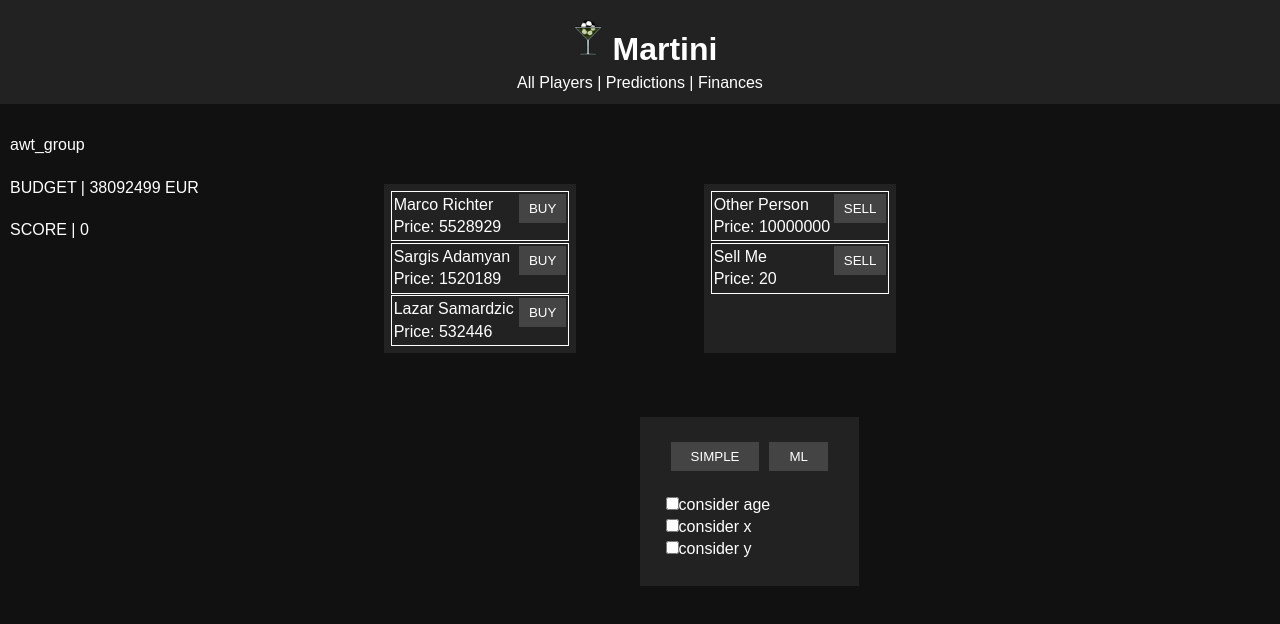
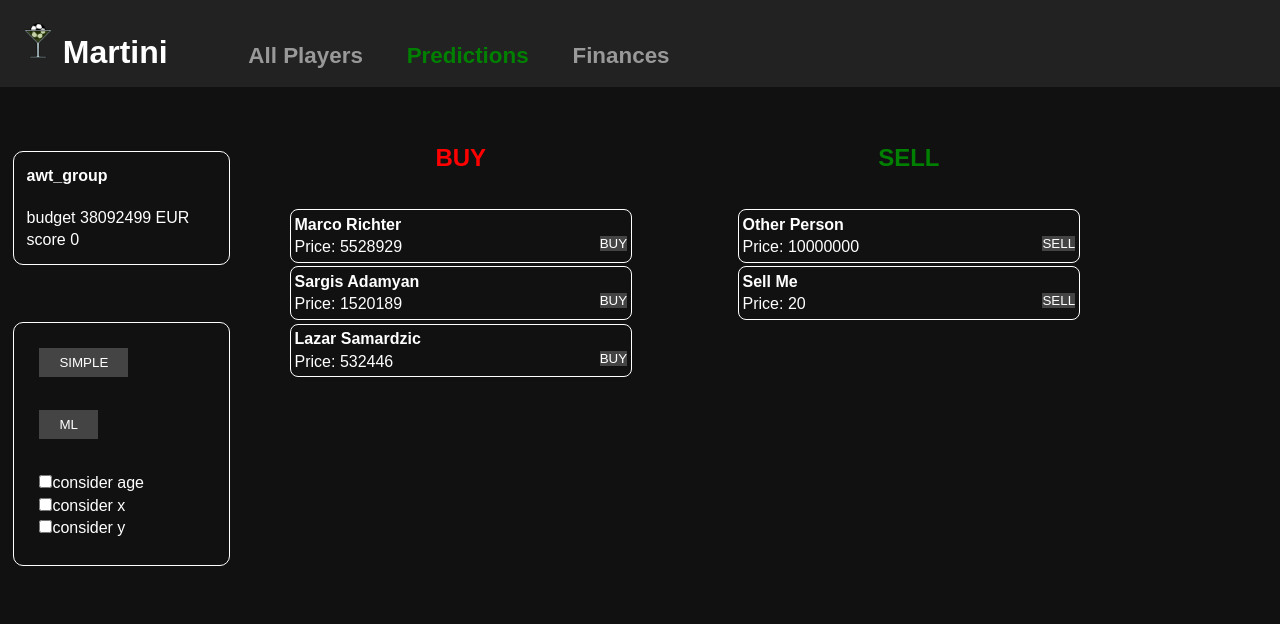
Before and after one commit to nicolaischneider/Martini_frontend, a React (Create React App) app: page /predictions in a window 1280 px wide. Shown: the top 624 px of the page. Built offline with nearby package versions, Linux system fonts and the light colour scheme.

Commit message:
Style update

```diff
--- a/src/App.css
+++ b/src/App.css
@@ -15,28 +15,47 @@ a {
   text-decoration: none;
 }
 
+.headerStyle  {
+  background: #222;
+  color: white;
+  padding: 1% 1%;
+
+}
+
+.linkStyle {
+  color: #999;
+  padding: 0,5%;
+  font-size: 70%;
+  margin-left: 3%;
+}
+
+.linkStyle:hover {
+  color: white;
+}
+
 .container {
   padding: 0 0;
 }
 
 .containerPlayers {
-  margin: 3% 30%;
+  margin: -12% 30%;
   color: white;
   overflow-y: scroll;
   max-height: 40rem;
-  background: #222;
-  padding: 5px;
+  padding: 1%;
 }
 
 .stats {
   border: 1px solid #fff;
+  border-radius: 8px 8px;
   padding: 1%;
   margin: 1%;
 
 }
 
 .containerPredictions {
-  padding: 0% 25%;
+  margin-top: -15%;
+  padding: 0% 15%;
   color: white;
   display: flex;
   flex-wrap: wrap;
@@ -44,33 +63,41 @@ a {
 }
 
 .containerPredicionsPart {
-  margin: 10% 10%;
+  margin-top: 7%;
+  margin-left: 10%;
   flex: 1;
-  background: #222;
   padding: 5px;
 }
 
 .containerFinances {
-  margin: 8% 30%;
   color: white;
-  overflow-y: scroll;
   max-height: 40rem;
-  background: #222;
-  padding: 5px;
+  margin: -10% 25%;
 }
 
 .containerPredictionsBox {
-  display: inline-block;
+  display: block;
   padding: 2% 2%;
-  background: #222;
-  border: black;
+  border: 1px solid white;
+  border-radius: 10px;
   color: #fff;
-  margin-left: 50%;
-  margin-bottom: 20%;
+  margin-left: 1%;
+  margin-right: 82%;
+  margin-top: -5%;
 }
 
 .sidebarBox {
-  block-size: 1rem;
+  display: flex;
+  flex-wrap: wrap;
+  padding: 1%;
+  background: #111;
+  color: white;
+  border: 1px solid white;
+  border-radius: 10px 10px;
+  margin-right: 82%;
+  margin-top: 5%;
+  margin-left: 1%;
+
 
 }
 
@@ -98,7 +125,8 @@ a {
   text-align: center;
   padding: 7px 20px;
   cursor: pointer;
-  margin: 0% 5px;
+  margin-right: 8%;
+  margin-bottom: 20%;
 }
 
 .btnTrade {
@@ -107,12 +135,16 @@ a {
   background: #444;
   color: #fff;
   text-align: center;
-  padding: 7px 10px;
+  box-sizing: 100%;
   cursor: pointer;
   float: right;
 }
 
 
-.btn:hover {
+.btnP:hover {
   background: #666;
 }
+
+.btnTrade:hover {
+  background:#666;
+}
--- a/src/App.js
+++ b/src/App.js
@@ -27,7 +27,8 @@ class App extends Component {
               <Header />
             </div>
             <SidebarContent />
-            <Route exact path="/" component={Players}/>
+            <Route exact path="/" />
+            <Route exact path="/allplayers" component={Players}/>
             <Route path="/predictions" component={Predictions} />
             <Route path="/finances" component={Finances} />
 
--- a/src/components/SidebarContent.js
+++ b/src/components/SidebarContent.js
@@ -4,20 +4,17 @@ import {user} from './data/user';
 function SidebarContent() {
     return (
         <div className="sidebarBox">
-            <p style= {sidebarStyle}></p>
-            <p style= {sidebarStyle}>{user.user_name}</p>
-            <p style= {sidebarStyle}>BUDGET | {user.budget} EUR</p>
-            <p style= {sidebarStyle}>SCORE | {user.points}</p>
+            <p></p>
+            <p style={{fontWeight: "bold", marginBottom: "10%"}}>{user.user_name}</p>
+            <p>budget <span> </span> {user.budget} EUR</p>
+            <p>score <span> </span> {user.points}</p>
 
         </div>
     )
 }
 
-const sidebarStyle = {
-    padding: '10px',
-    background: '#111',
-    color: "white"
-}
+
+
 
 
 export default SidebarContent;
--- a/src/components/data/FinancesData.js
+++ b/src/components/data/FinancesData.js
@@ -7,7 +7,7 @@ export const FinancesData = () => {
             {transaction.map((data, key) => {
                 return (
                     <div key={key} className="stats">
-                        {data.transaction_type + " | " + data.traded_player_name}
+                        {data.traded_player_name + " " + data.transaction_type + " " + data.value }
                     </div>
                 );
             })}
--- a/src/components/data/PlayerData.js
+++ b/src/components/data/PlayerData.js
@@ -7,7 +7,8 @@ export const PlayerData = () => {
             {player.map((data, key) => {
                 return (
                     <div key={key} className="stats">
-                        {data.first_name + " " + data.last_name + " | " + data.position}
+                        <p style={{fontWeight: "bold"}}>{ data.first_name + " " + data.last_name}</p>
+                        <p>{data.position}</p>
                         <p>{"Marketvalue: " + data.market_val}</p>
                         <p>{"Points: " + data.points}</p>
                     </div>
--- a/src/components/data/PredictionData.js
+++ b/src/components/data/PredictionData.js
@@ -8,7 +8,7 @@ export const BuyData = () => {
             {buy.map((data, key) => {
                 return (
                     <div key={key} className="stats">
-                       {data.first_name + " " + data.last_name}
+                       <p style={{fontWeight: "bold"}}>{data.first_name + " " + data.last_name}</p>
                        <button className="btnTrade">BUY</button>
                        <p>{"Price: " + data.price}</p>
                     </div>
@@ -25,7 +25,7 @@ export const SellData = () => {
             {sell.map((data, key) => {
                 return (
                     <div key={key} className="stats">
-                        {data.first_name + " " + data.last_name}
+                        <p style={{fontWeight: "bold"}}>{data.first_name + " " + data.last_name}</p>
                         <button className="btnTrade">SELL</button>
                         <p>{"Price: " + data.price}</p>
                     </div>
--- a/src/components/layout/Header.js
+++ b/src/components/layout/Header.js
@@ -1,15 +1,16 @@
 import React from 'react';
-import { Link} from 'react-router-dom';
+import { NavLink} from 'react-router-dom';
 import logo from './logo.png';
 
 function Header() {
     return (
 
-        <header style={headerStyle}>
-            <h1><img src={logo} alt="Logo" className="logo" />Martini</h1>
-            <Link style={linkStyle} to="/"> All Players </Link> |
-            <Link style={linkStyle} to="/predictions"> Predictions </Link> |
-            <Link style={linkStyle} to="/finances"> Finances </Link>
+        <header className="headerStyle">
+            <h1><img src={logo} alt="Logo" className="logo" />Martini
+            <NavLink className="linkStyle" to="/" activeStyle={{color: 'green'}}></NavLink>
+            <NavLink className="linkStyle" to="/allplayers" activeStyle={{color: 'green'}}> All Players </NavLink>
+            <NavLink className="linkStyle" to="/predictions" activeStyle={{color: 'green'}}> Predictions </NavLink>
+            <NavLink className="linkStyle" to="/finances" activeStyle={{color: 'green'}}> Finances </NavLink> </h1>
         </header>
 
 
@@ -18,17 +19,6 @@ function Header() {
     )
 }
 
-const headerStyle = {
-    background: '#222',
-    color: '#fff',
-    padding: '10px',
-    textAlign: 'center'
-}
-const linkStyle ={
-        color: '#fff',
-        textDecoration: 'none',
-        textAlign: 'center'
-    }
 
 
 export default Header;
--- a/src/components/pages/Finances.js
+++ b/src/components/pages/Finances.js
@@ -4,6 +4,7 @@ import {FinancesData} from './../data/FinancesData';
 function Finances() {
     return (
         <div className="containerFinances">
+          <h2 style={{fontWeight: "bold", marginBottom: "10%", color: "white", textAlign: "center"}}> TRANSACTIONS </h2>
           <FinancesData/>
         </div>
     )
--- a/src/components/pages/Predictions.js
+++ b/src/components/pages/Predictions.js
@@ -8,10 +8,12 @@ function Predictions() {
 
        <div className="containerPredictions">
         <div className="containerPredicionsPart">
+          <h2 style={{fontWeight: "bold", marginBottom: "10%", color: "red", textAlign: "center"}}> BUY </h2>
           <BuyData/>
         </div>
 
         <div className="containerPredicionsPart">
+          <h2 style={{fontWeight: "bold", marginBottom: "10%", color: "green", textAlign: "center"}}> SELL </h2>
           <SellData/>
         </div>
       </div>
@@ -19,22 +21,25 @@ function Predictions() {
         <div className="containerPredictionsBox">
           <button className="btnP">SIMPLE</button>
           <button className="btnP">ML</button>
-          <br/>
-          <br/>
+
+          <p>
             <label>
               <input name="considerAge" type="checkbox"/>
               consider age
             </label>
-          <br/>
+          </p>
+          <p>
             <label>
               <input name="considerAge" type="checkbox"/>
               consider x
             </label>
-          <br/>
+          </p>
+          <p>
             <label>
               <input name="considerAge" type="checkbox" />
               consider y
             </label>
+          </p>
 
         </div>
     </React.Fragment>
```
Also changed, not shown: 1 other file (tests, documents, lock files or other folders). Lines whose indentation alone changed are shown as unchanged.
